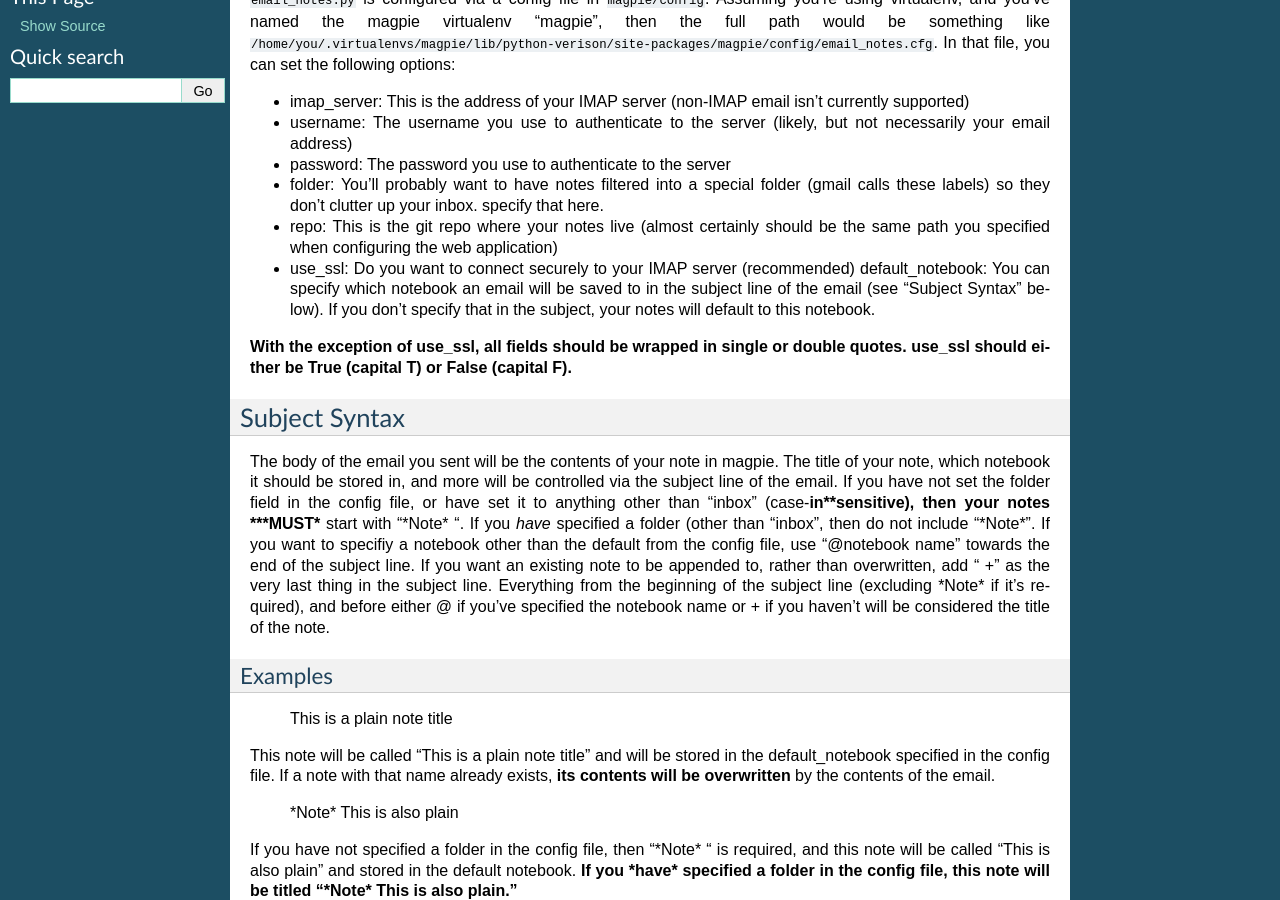
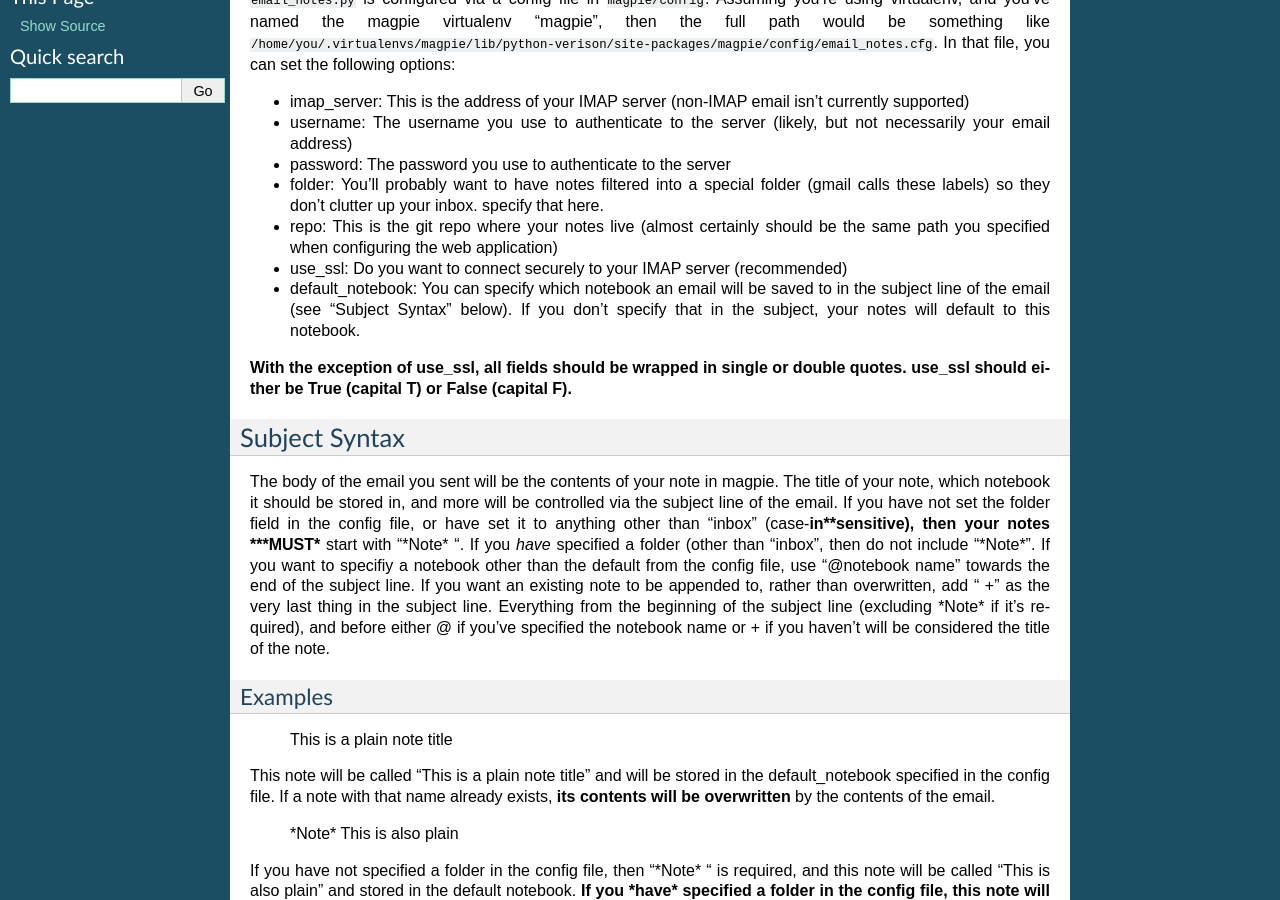
Before and after one commit to charlesthomas/magpie, a Sphinx documentation site: the page built from docs/utils/emailing_notes.rst, in a window 1280 px wide and 900 px high, scrolled down 302 px. Built offline with Sphinx 7.4.7, drawn with Linux system fonts in a browser that asks for light colours; some of the changed lines change nothing that is shown.

Commit message:
List fix

```diff
--- a/docs/utils/emailing_notes.rst
+++ b/docs/utils/emailing_notes.rst
@@ -29,7 +29,7 @@ In that file, you can set the following options:
 * repo: This is the git repo where your notes live (almost certainly should be
   the same path you specified when configuring the web application)
 * use_ssl: Do you want to connect securely to your IMAP server (recommended)
-  default_notebook: You can specify which notebook an email will be saved to in
+* default_notebook: You can specify which notebook an email will be saved to in
   the subject line of the email (see "Subject Syntax" below). If you don't
   specify that in the subject, your notes will default to this notebook.
 
```
